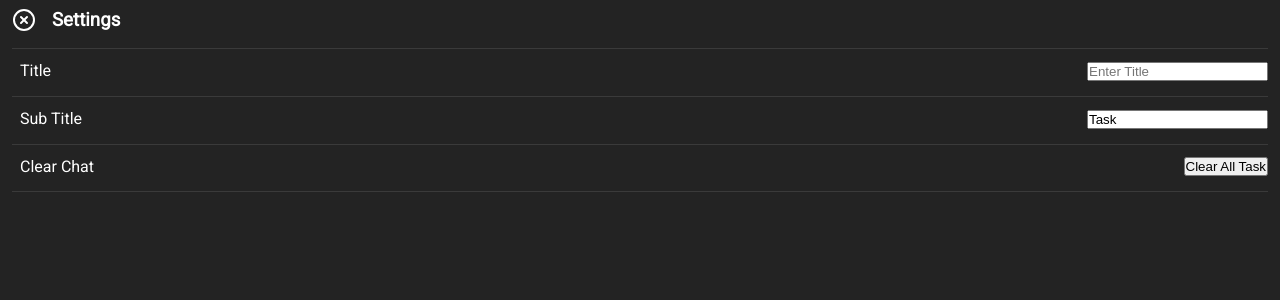
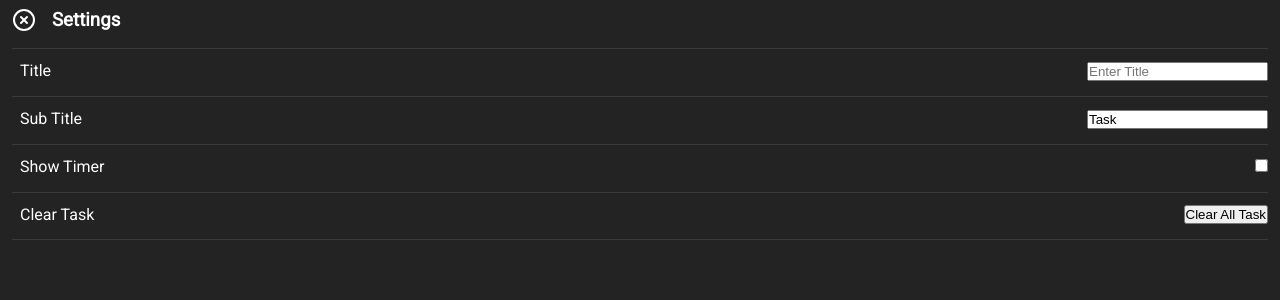
Before and after one commit to e2digitaldesigns/working-overlay, a React (Create React App) app: page /controls in a window 1280 px wide. Both pictures are taken after a click on the icon 18 px from the left and 23 px from the top of the page. Shown: the top 300 px of the page. Built offline with nearby package versions, Linux system fonts and the light colour scheme.

Commit message:
WIP add global info

```diff
--- a/src/App.tsx
+++ b/src/App.tsx
@@ -4,9 +4,45 @@ import GlobalStyle from "./globalStyles";
 import { Controls } from "./components/Controls/Controls";
 import { Overlay } from "./components/Overlay/Overlay";
 import { Settings } from "./components/Settings/Settings";
-import { AppRoutes } from "./types";
+import { AppRoutes, BroadcastChannels, StorageKeys } from "./types";
+
+const defaultGlobalInformation = {
+  showTimer: false,
+  timerStatus: false
+};
 
 const App: React.FC = () => {
+  const [globalInformation, setGlobalInformation] = React.useState<any>(
+    defaultGlobalInformation
+  );
+
+  React.useEffect(() => {
+    const globalInformation = window.localStorage.getItem(
+      StorageKeys.GlobalInformation
+    );
+
+    if (globalInformation) setGlobalInformation(JSON.parse(globalInformation));
+  }, []);
+
+  const channelGlobal = new BroadcastChannel(BroadcastChannels.Global);
+
+  const handleCheckBoxChange = (e: React.ChangeEvent<HTMLInputElement>) => {
+    const { checked, name } = e.currentTarget;
+
+    setGlobalInformation((prev: any) => ({
+      ...prev,
+      [name]: checked
+    }));
+
+    const information = JSON.stringify({
+      ...globalInformation,
+      showTimer: checked
+    });
+
+    window.localStorage.setItem(StorageKeys.GlobalInformation, information);
+    channelGlobal.postMessage({ action: name, value: checked });
+  };
+
   const router = createBrowserRouter([
     {
       path: AppRoutes.Controls,
@@ -18,7 +54,12 @@ const App: React.FC = () => {
     },
     {
       path: AppRoutes.Settings,
-      element: <Settings />
+      element: (
+        <Settings
+          globalInformation={globalInformation}
+          handleCheckBoxChange={handleCheckBoxChange}
+        />
+      )
     }
   ]);
 
--- a/src/components/Controls/Controls.styles.ts
+++ b/src/components/Controls/Controls.styles.ts
@@ -51,7 +51,7 @@ export const ControlTaskListWrapper = styled.div`
 
 export const ControlTask = styled.li`
   display: grid;
-  grid-template-columns: 2rem 1fr 2rem 2rem;
+  grid-template-columns: 2rem 1fr 2rem 2rem 2rem;
   grid-gap: 0.25rem;
   padding: 0.5rem 0;
   border-bottom: 0.0625rem dashed #0090e7;
--- a/src/components/Controls/Controls.tsx
+++ b/src/components/Controls/Controls.tsx
@@ -5,7 +5,14 @@ import { useNavigate } from "react-router-dom";
 import _cloneDeep from "lodash/cloneDeep";
 import _findIndex from "lodash/findIndex";
 
-import { Activity, CheckSquare, Square, Settings, Trash2 } from "react-feather";
+import {
+  Activity,
+  CheckSquare,
+  Square,
+  Settings,
+  Trash2,
+  Clock
+} from "react-feather";
 import {
   AppRoutes,
   BroadcastChannels,
@@ -174,6 +181,7 @@ export const Controls: React.FC = () => {
                   <Square size={16} />
                 )}
               </TaskStyled.IconWrapper>
+              <div>
                 <div
                   style={{
                     textDecoration: item.completed ? "line-through" : "none"
@@ -181,6 +189,18 @@ export const Controls: React.FC = () => {
                 >
                   {item.task}
                 </div>
+                <div>00:00:00</div>
+              </div>
+
+              <Styled.TaskIconWrapper
+                onClick={e => handleSetCurrent(e, item._id)}
+              >
+                {item.completed ? (
+                  <Clock size={16} color="#0090e7" />
+                ) : (
+                  <Clock size={16} />
+                )}
+              </Styled.TaskIconWrapper>
 
               <Styled.TaskIconWrapper
                 onClick={e => handleSetCurrent(e, item._id)}
--- a/src/components/Settings/Settings.tsx
+++ b/src/components/Settings/Settings.tsx
@@ -5,7 +5,15 @@ import { useNavigate } from "react-router-dom";
 import { XCircle } from "react-feather";
 import { AppRoutes, BroadcastChannels, StorageKeys } from "../../types";
 
-export const Settings: React.FC = () => {
+interface ISettingsProps {
+  globalInformation: any;
+  handleCheckBoxChange: any;
+}
+
+export const Settings: React.FC<ISettingsProps> = ({
+  globalInformation,
+  handleCheckBoxChange
+}) => {
   const navigate = useNavigate();
   const [subTitle, setSubTitle] = React.useState<string>("Task");
   const [title, setTitle] = React.useState<string>("");
@@ -14,6 +22,7 @@ export const Settings: React.FC = () => {
     const taskInformation = window.localStorage.getItem(
       StorageKeys.TaskInformation
     );
+
     const projectInformation = window.localStorage.getItem(
       StorageKeys.ProjectInformation
     );
@@ -86,7 +95,19 @@ export const Settings: React.FC = () => {
         </Styled.OptionsWrapperGridInner>
 
         <Styled.OptionsWrapperGridInner>
-          <div>Clear Chat</div>
+          <div>Show Timer</div>
+          <div>
+            <input
+              checked={globalInformation.showTimer}
+              name="showTimer"
+              onChange={handleCheckBoxChange}
+              type="checkbox"
+            />
+          </div>
+        </Styled.OptionsWrapperGridInner>
+
+        <Styled.OptionsWrapperGridInner>
+          <div>Clear Task</div>
           <div>
             <button onClick={handleClearAllTasks}>Clear All Task</button>
           </div>
--- a/src/components/TaskList/Task.styles.ts
+++ b/src/components/TaskList/Task.styles.ts
@@ -38,14 +38,19 @@ export const TaskList = styled.ul`
 export const Task = styled.li`
   display: grid;
   grid-template-columns: 2rem 1fr;
-  padding: 0.5rem 0;
+  padding: 0.25rem 0;
   border-bottom: 0.0625rem dashed #0090e7;
 `;
 
 export const IconWrapper = styled.div`
   display: flex;
-  justify-content: center;
-  padding-top: 0.17rem;
+  align-items: center;
+
+  > svg {
+    padding: 0;
+    margin: 0;
+    border: 0;
+  }
 `;
 
 export const TaskText = styled.div`
--- a/src/components/TaskList/Task.tsx
+++ b/src/components/TaskList/Task.tsx
@@ -71,7 +71,7 @@ export const Tasks: React.FC = () => {
                 textDecoration: item.completed ? "line-through" : "none"
               }}
             >
-              {item.task}
+              {item.task} tr
             </Styled.TaskText>
           </Styled.Task>
         ))}
--- a/src/types/index.ts
+++ b/src/types/index.ts
@@ -1,20 +1,23 @@
 export enum BroadcastChannels {
   TaskList = "task-list-channel",
   Project = "project-information-channel",
-  Task = "task-information-channel"
+  Task = "task-information-channel",
+  Global = "global-information-channel"
 }
 
 export enum StorageKeys {
   ProjectInformation = "project-information",
   TaskInformation = "task-information",
-  TaskList = "task-list"
+  TaskList = "task-list",
+  GlobalInformation = "global-information"
 }
 
 export type TodoTask = {
   _id: string;
+  completed: boolean;
+  currentTask?: boolean;
   task: string;
-  currentTask?: boolean;
-  completed: boolean;
+  timeInSeconds?: number;
 };
 
 export enum AppRoutes {
```
Lines whose indentation alone changed are shown as unchanged.
